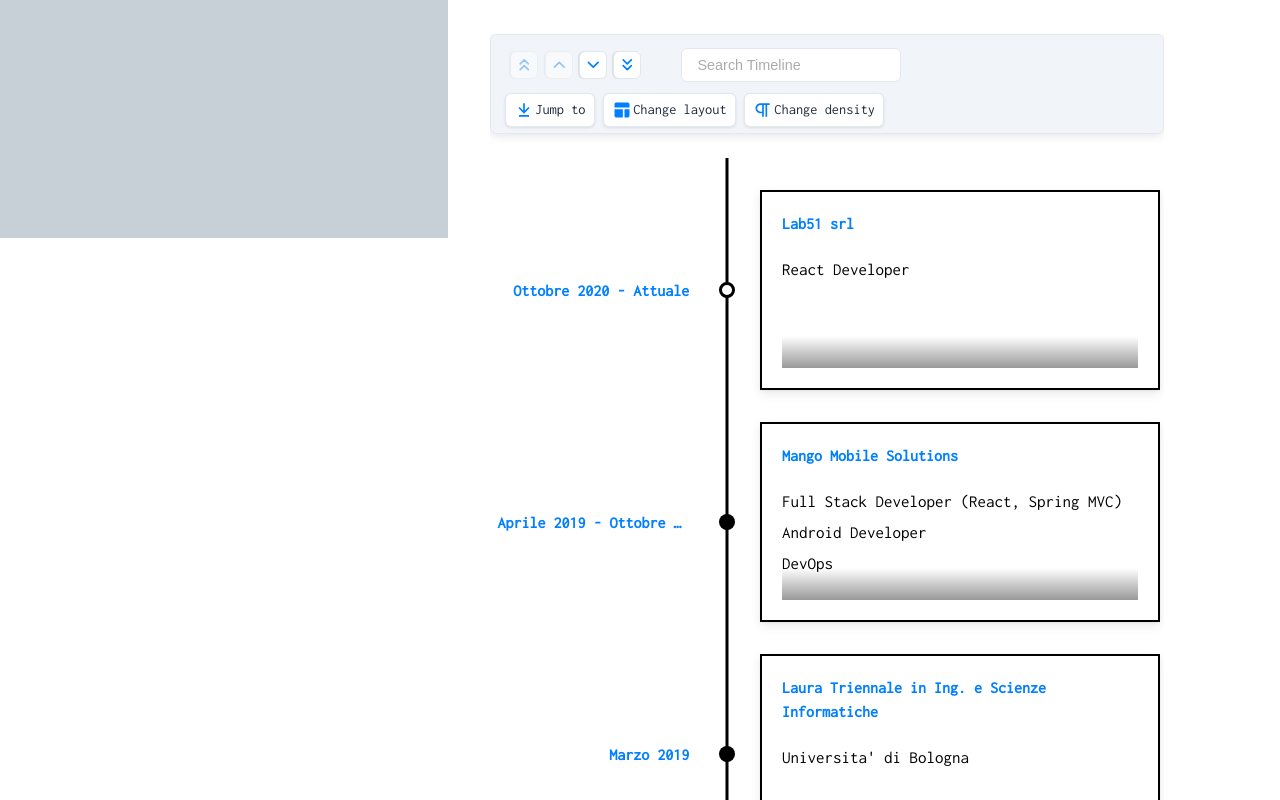
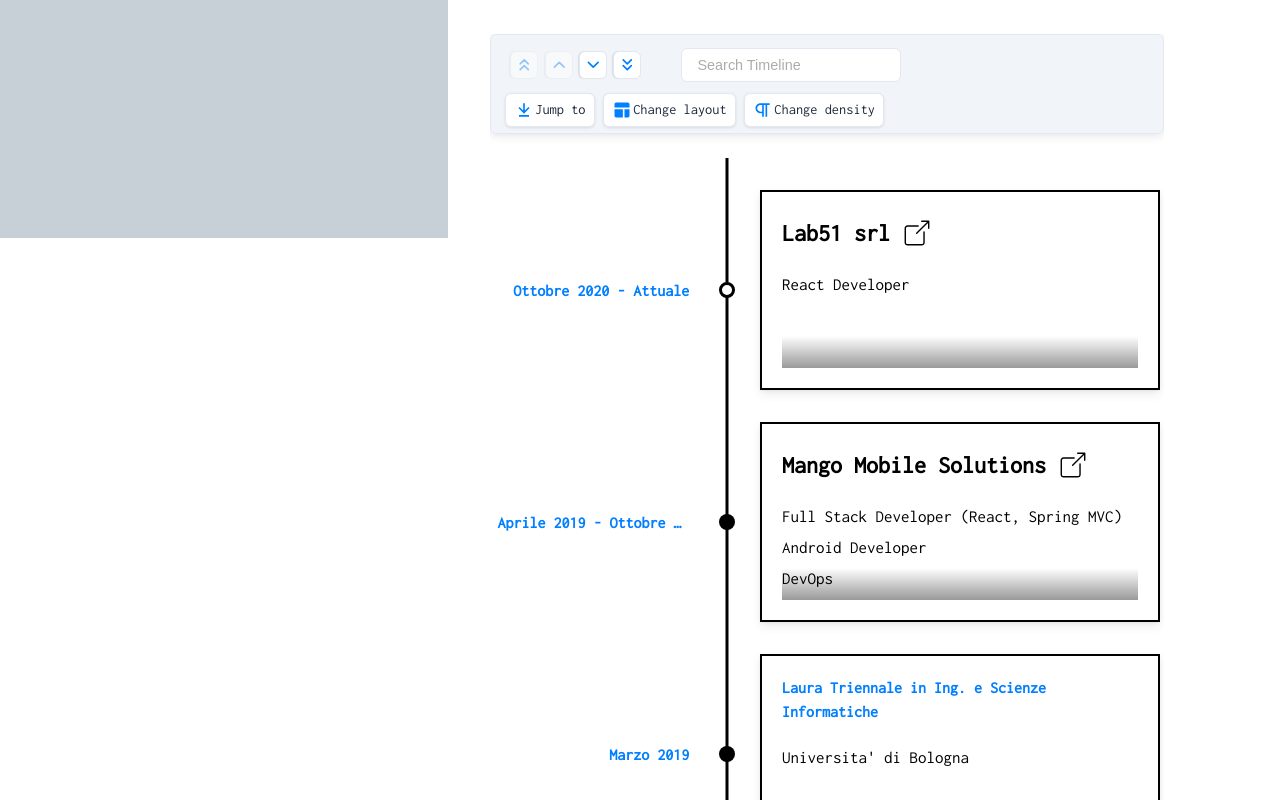
Before and after one commit to a-chris/achris.me, a Next.js app: page / in a window 1280 px wide. Shown: the part 562-1362 px from the top of the page. Built offline with nearby package versions, Linux system fonts and the light colour scheme.

Commit message:
improve timeline contents

```diff
--- a/contents.js
+++ b/contents.js
@@ -1,4 +1,12 @@
-export const MY_NAME = "Christian Toscano";
+import LinkWithIcon from "./components/LinkWithIcon";
+
+export const MY_NAME = (
+  <>
+    Christian
+    <br />
+    Toscano
+  </>
+);
 
 export const FRONT_DESCRIPTION = `Ciao! Io sono Christian, ho 24 anni, sono estremamente curioso e appassionato di informatica in ogni sua forma.
 Mi piace essere aggiornato sulle nuove tecnologie per avere un bagaglio di conoscenze che mi permetta di risolvere ogni tipo di problema.
@@ -7,12 +15,26 @@
 export const TIMELINE = [
   {
     title: "Ottobre 2020 - Attuale",
-    cardTitle: "Lab51 srl",
+    cardTitle: (
+      <LinkWithIcon
+        text="Lab51 srl"
+        href="https://lab51.it"
+        icon="resources/icons/link.svg"
+        iconPosition="after"
+      />
+    ),
     content: ["React Developer"],
   },
   {
     title: "Aprile 2019 - Ottobre 2020",
-    cardTitle: "Mango Mobile Solutions",
+    cardTitle: (
+      <LinkWithIcon
+        text="Mango Mobile Solutions"
+        href="https://mangomobi.com"
+        icon="resources/icons/link.svg"
+        iconPosition="after"
+      />
+    ),
     content: [
       "Full Stack Developer (React, Spring MVC)",
       "Android Developer",
--- a/pages/_document.js
+++ b/pages/_document.js
@@ -12,7 +12,7 @@
             href="/fonts/Inconsolata.ttf"
             as="font"
             type="font/ttf"
-            crossorigin=""
+            crossOrigin=""
           />
         </Head>
         <body>
```
